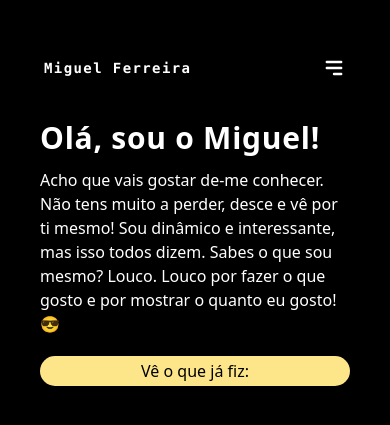
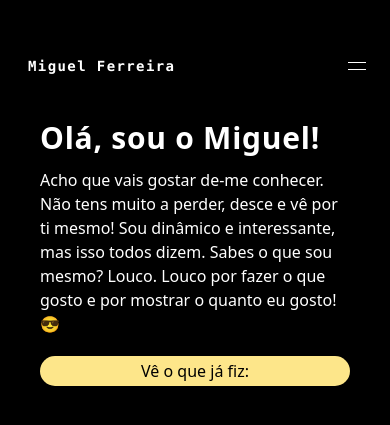
Before and after one commit to miguel-arrf/PersonalWebsite, a Django app: page / in a window 390 px wide. Shown: the top 425 px of the page. Run offline with Django 3.2, Linux system fonts and the light colour scheme; style sheets or scripts are compiled from the project's sources; some libraries are stand-ins or nearby versions.

Commit message:
Improved phone-navbar animation

```diff
--- a/main/templates/main.html
+++ b/main/templates/main.html
@@ -37,7 +37,6 @@
             0px 30px 60px rgba(74, 74, 74, 1),
             inset 0px 0px 0px 1px rgba(255, 255, 255, 0.5);
             transform: translateY(-3px);
-            transform: translateY(-3px);
         }
 
         .contactButtonYellow {
@@ -69,41 +68,105 @@
         }
 
         .shrink {
-            padding: 10px 0 !important;
+            padding: 20px 30px !important;
         }
+
+        @media (min-width: 768px) {
+            .top-navbar {
+                display: inline-flex !important;
+            }
+        }
+
+
+        .hamburger {
+            cursor: pointer;
+            transition: all 0.25s;
+        }
+
+        .hamburger__top-bun,
+        .hamburger__bottom-bun {
+            content: '';
+            display: block;
+            width: 18px;
+            height: 1px;
+            background: #fff;
+            transform: rotate(0);
+            transition: all 0.25s;
+        }
+
+        .hamburger:hover [class*="-bun"] {
+            background: #999;
+        }
+
+        .hamburger__top-bun {
+            transform: translateY(-3px);
+        }
+
+        .hamburger__bottom-bun {
+            transform: translateY(3px);
+        }
+
+        .open {
+            transform: rotate(90deg);
+        }
+
+        .open .hamburger__top-bun {
+            transform: rotate(45deg) translateY(0px);
+        }
+
+        .open .hamburger__bottom-bun {
+            transform: rotate(-45deg) translateY(0px);
+        }
+
+        /* GLOBAL STYLES */
 
 
     </style>
     <!-- End Custom Style -->
-    <div id="myNavbar"
-         class="transition pt-10 navbarClass navbar w-full p-3 z-40 fixed text-white bg-transparent dark-mode:text-gray-200 dark-mode:bg-gray-800">
-        <div x-data="{ open: false }"
-             class="flex flex-col max-w-screen-xl px-4 mx-auto md:items-center md:justify-between md:flex-row md:px-6 lg:px-8">
-            <div class="p-4 flex flex-row items-center justify-between">
-                <a href="#"
-                   class="contactButton text-sm font-bold font-mono tracking-widest rounded-lg">Miguel Ferreira</a>
-                <button class="md:hidden rounded-lg focus:outline-none focus:shadow-outline" @click="open = !open">
-                    <svg fill="currentColor" viewBox="0 0 20 20" class="w-6 h-6">
-                        <path x-show="!open" fill-rule="evenodd"
-                              d="M3 5a1 1 0 011-1h12a1 1 0 110 2H4a1 1 0 01-1-1zM3 10a1 1 0 011-1h12a1 1 0 110 2H4a1 1 0 01-1-1zM9 15a1 1 0 011-1h6a1 1 0 110 2h-6a1 1 0 01-1-1z"
-                              clip-rule="evenodd"></path>
-                        <path x-show="open" fill-rule="evenodd"
-                              d="M4.293 4.293a1 1 0 011.414 0L10 8.586l4.293-4.293a1 1 0 111.414 1.414L11.414 10l4.293 4.293a1 1 0 01-1.414 1.414L10 11.414l-4.293 4.293a1 1 0 01-1.414-1.414L8.586 10 4.293 5.707a1 1 0 010-1.414z"
-                              clip-rule="evenodd"></path>
-                    </svg>
-                </button>
+
+    <!-- Navbar -->
+    <nav id="myNavbar"
+         class="md:px-6 lg:px-8 transition pt-10 z-40 p-3 fixed navbarClass navbar flex items-center  flex-wrap w-full  text-white">
+
+        <div class="p-4 flex flex-row items-center justify-between">
+            <a href="#"
+               class="contactButton text-sm font-bold font-mono tracking-widest rounded-md">Miguel Ferreira</a>
+        </div>
+
+        <button  id="pipi" class="transition text-white inline-flex p-3  rounded md:hidden ml-auto nav-toggler outline-none focus:outline-none"
+                data-target="#navigation">
+
+            <div class="hamburger">
+                <span class="hamburger__top-bun "></span>
+                <span class="hamburger__bottom-bun"></span>
             </div>
-            <nav :class="{'flex': open, 'hidden': !open}"
-                 class="flex-col flex-grow pb-4 md:pb-0 hidden md:flex md:justify-end md:flex-row">
+            {##}
+            {#            <svg class="h-6 w-6 text-white" fill="none" viewBox="0 0 24 24" stroke="currentColor">#}
+            {#  <path stroke-linecap="round" stroke-linejoin="round" stroke-width="2" d="M4 8h16M4 16h16" />#}
+            {#</svg>#}
+
+        </button>
+
+        <div class="hidden top-navbar w-full md:inline-flex md:flex-grow md:w-auto"
+             id="navigation">
+
+            <div class="gap-y-5 p-10 md:p-0 md:inline-flex md:flex-row md:ml-auto flex flex-col pb-4 md:pb-0">
+
                 <a class="contactButton px-4 py-1 mt-1 text-sm font-normal font-mono text-gray-900 bg-gray-200 rounded-full dark-mode:bg-gray-700 dark-mode:hover:bg-gray-600 dark-mode:focus:bg-gray-600 dark-mode:focus:text-white dark-mode:hover:text-white dark-mode:text-gray-200 md:mt-0 hover:text-gray-900 focus:text-gray-900 hover:bg-gray-200 focus:bg-gray-200 focus:outline-none focus:shadow-outline"
                    href="#">Início</a>
                 <a class="contactButton px-4 py-1 mt-1 text-sm font-normal font-mono bg-transparent rounded-full dark-mode:bg-transparent dark-mode:hover:bg-gray-600 dark-mode:focus:bg-gray-600 dark-mode:focus:text-white dark-mode:hover:text-white dark-mode:text-gray-200 md:mt-0 md:ml-4 hover:text-gray-900 focus:text-gray-900 hover:bg-gray-200 focus:bg-gray-200 focus:outline-none focus:shadow-outline"
                    href="#">Sobre mim</a>
                 <a class="contactButtonYellow px-4 py-1 mt-1 text-sm font-normal text-black font-mono bg-yellow-200 rounded-full  md:mt-0 md:ml-4 focus:text-gray-900 focus:bg-gray-200 focus:outline-none focus:shadow-outline"
                    href="#">Contacta-me</a>
-            </nav>
+
+
+                </a>
+
+            </div>
         </div>
-    </div>
+
+    </nav>
+
     <!-- End Navbar -->
 
 
@@ -123,6 +186,7 @@
                             dinâmico e interessante, mas isso todos dizem. Sabes o que sou mesmo? Louco. Louco por fazer
                             o que gosto e por mostrar o quanto eu gosto! 😎
                         </p>
+
                         <div class="mt-5 sm:mt-8 sm:flex sm:justify-start lg:justify-start">
                             <div>
                                 <a href=""
@@ -153,7 +217,7 @@
     <div class="relative bg-white overflow-hidden p-10 pt-10 md:pt-10 lg:pt-20 lg:pb-20 md:pb-14">
         <div class="container sm:px-8 mx-auto">
             <!-- hero wrapper -->
-            <div class="grid grid-cols-1 md:grid-cols-11 sm:gap-8 md:gap-8 lg:gap-10 xl:gap-28 items-center">
+            <div class="grid grid-cols-1 md:grid-cols-12 sm:gap-8 md:gap-8 lg:gap-10 xl:gap-28 items-center">
                 <!-- hero text -->
                 <div class="transition col-start-2 col-span-10 rounded-2xl px-10 py-40" style="background: #FFF4E5">
                     <p class="text-base font-thin text-black sm:text-lg mx-auto">
@@ -171,7 +235,7 @@
     <div class="relative bg-white overflow-hidden p-10 pt-10 md:pt-10 lg:pt-20 lg:pb-20 md:pb-14">
         <div class="container sm:px-8 mx-auto">
             <!-- hero wrapper -->
-            <div class="grid grid-cols-1 md:grid-cols-11 sm:gap-8 md:gap-8 lg:gap-10 xl:gap-28 items-center">
+            <div class="grid grid-cols-1 md:grid-cols-12 sm:gap-8 md:gap-8 lg:gap-10 xl:gap-28 items-center">
                 <!-- hero text -->
                 <div class="col-start-2 col-span-10 rounded-2xl px-10 py-40" style="background: #F0F4FF">
                     <p class="text-base font-thin text-black sm:text-lg mx-auto">
@@ -189,7 +253,7 @@
     <div class="relative bg-white overflow-hidden p-10 pt-10 md:pt-10 lg:pt-20 lg:pb-20 md:pb-14">
         <div class="container sm:px-8 mx-auto">
             <!-- hero wrapper -->
-            <div class="grid grid-cols-1 md:grid-cols-11 sm:gap-8 md:gap-8 lg:gap-10 xl:gap-28 items-center">
+            <div class="grid grid-cols-1 md:grid-cols-12 sm:gap-8 md:gap-8 lg:gap-10 xl:gap-28 items-center">
                 <!-- hero text -->
                 <div class="col-start-2 col-span-10 rounded-2xl px-10 py-40" style="background: #FBFFEB">
                     <p class="text-base font-thin text-black sm:text-lg mx-auto">
@@ -206,6 +270,26 @@
 
 
     <script>
+        $(document).ready(function () {
+            $(".nav-toggler").each(function (_, navToggler) {
+                var target = $(navToggler).data("target");
+                $(navToggler).on("click", function () {
+                    $(target).animate({
+                        height: "toggle",
+                    })
+                })
+            })
+        })
+
+        //$('.hamburger').click(function () {
+        //    $(this).toggleClass('open');
+        //});
+
+        $('#pipi').click(function () {
+            $('.hamburger').toggleClass('open');
+        });
+
+
         $(window).scroll(function () {
             if ($(document).scrollTop() > 100) {
                 $('#myNavbar').addClass('shrink');
```
